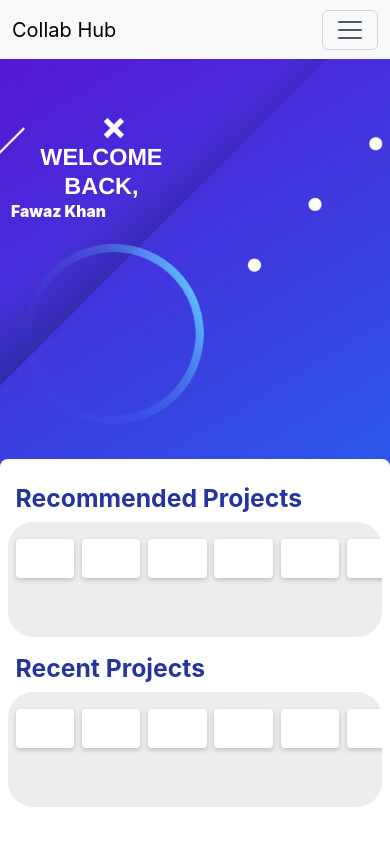
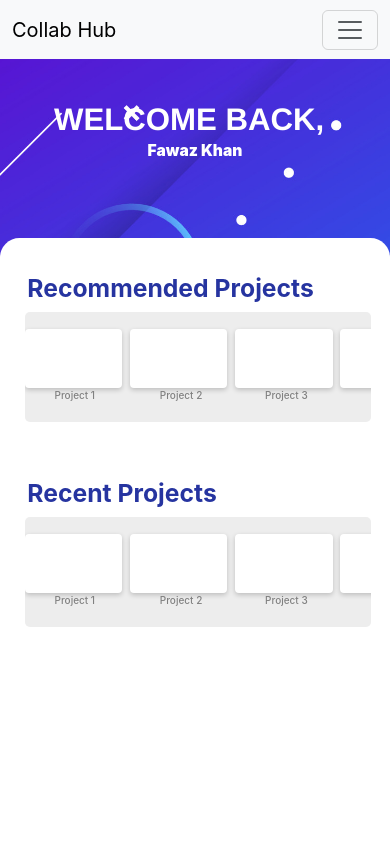
Before and after one commit to dhruvjaink07/Devignite-Web, a React (Create React App) app in the folder client/pronavigator/: page /home in a window 390 px wide. Built offline with nearby package versions, Linux system fonts and the light colour scheme.

Commit message:
responsive

```diff
--- a/client/pronavigator/src/components/homePage.js
+++ b/client/pronavigator/src/components/homePage.js
@@ -28,6 +28,7 @@ function HomePage() {
               {/* Add more ProjectCards as needed */}
             </div>
           </section>
+          <br></br>
         <section className="projects-section">
           <h2 class = "heading">Recent Projects</h2>
           <div className="projects-scroll">
--- a/client/pronavigator/src/styles/HomePage.css
+++ b/client/pronavigator/src/styles/HomePage.css
@@ -1,5 +1,8 @@
 /* HomePage.css */
+
+/* Common styling for both desktop and mobile */
 #title {
+  filter: brightness();
   font-size: 6vw;
   font-family: 'Franklin Gothic Medium', 'Arial Narrow', Arial, sans-serif;
   font-weight: bolder;
@@ -51,6 +54,7 @@
 .heading{
   font-weight: bold;
 }
+
 .projects-section {
   margin: 2vh 0;
 }
@@ -60,7 +64,7 @@
   margin-bottom: 1vh;
 }
 
-/* HomePage.css */
+/* Styling for desktop */
 .project-card {
   flex: 0 0 auto;
   width: 15vw;
@@ -71,7 +75,7 @@
   margin-right: 2vw;
   margin-bottom: 5vh; /* Add space below each project card */
 }
-.project-title{
+.project-title {
   color: grey;
   font-size: 25px;
   padding-top: 110px;
@@ -92,3 +96,50 @@
 .projects-scroll::-webkit-scrollbar {
   display: none;
 }
+
+/* Media queries for mobile */
+@media screen and (max-width: 768px) {
+  #title {
+    font-size: 8vw;
+    padding: 5vh 5vw 0 2vw;
+  }
+
+  #subtitle {
+    padding-right: 0;
+    padding-bottom: 2vh;
+    font-size: 4vw;
+  }
+
+  .gap {
+    height: 5vh;
+  }
+
+  .cards {
+    padding: 5vw;
+    border-top-left-radius: 5vw;
+    border-top-right-radius: 5vw;
+  }
+
+  .projects-scroll {
+    border-radius: 5px;
+    margin-left: 5px;
+    padding: 20px;
+    display: flex;
+    overflow-x: auto;
+    gap: 1vw; /* Adjust gap between cards as needed */
+    padding: 2vh 0; /* Adjust top and bottom padding as needed */
+  }
+
+  .project-card {
+    width: 25vw; /* Adjust width as needed */
+    height: 15vw; /* Adjust height as needed */
+    margin-right: 1vw; /* Adjust margin between cards as needed */
+    margin-bottom: 2vh;
+  }
+
+  .project-title {
+    padding-top: 40px;
+    padding-left: 30px;
+    font-size: 10px; /* Adjust font size as needed */
+  }
+}
```
